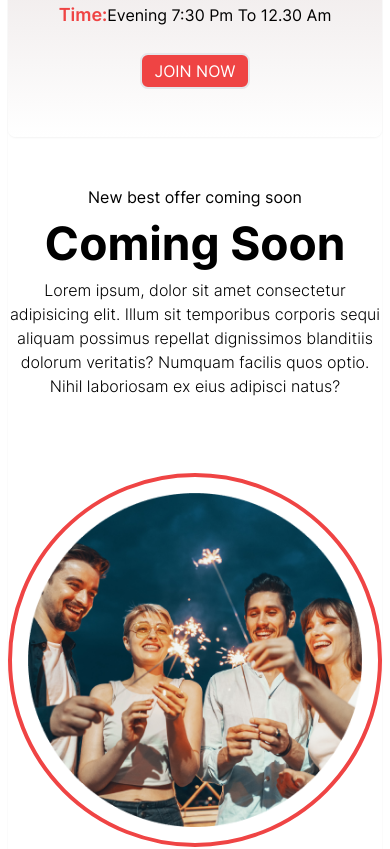
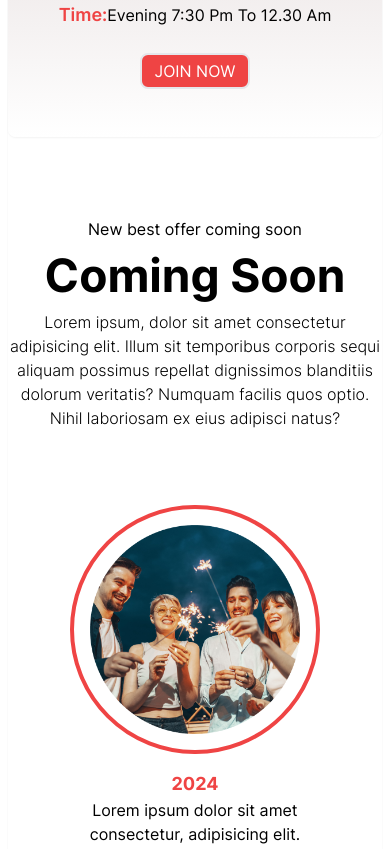
Before and after one commit to Mraj101/tailiwindDesign, a React (Create React App) app: page / in a window 390 px wide. Shown: the part 1100-1949 px from the top of the page. Built offline with nearby package versions, Linux system fonts and the light colour scheme.

Commit message:
responsive

```diff
--- a/src/components/JoinNow.js
+++ b/src/components/JoinNow.js
@@ -2,7 +2,7 @@ import React from "react";
 import "./css/joinNow.css";
 const JoinNow = () => {
   return (
-    <div className="gradient-bg  py-7 rounded-lg flex justify-center items-center shadow-sm shadow-gray">
+    <div className="gradient-bg  py-7 rounded-lg flex justify-center items-center shadow-sm shadow-gray mb-20">
       <div class="flex items-center justify-center flex-col font-inter w-full  p-5">
         <p class="p-1">
           <span class=" text-red-500 font-semibold text-lg">Place:</span>New Park hotel
--- a/src/components/Offer.js
+++ b/src/components/Offer.js
@@ -5,7 +5,7 @@ import "./css/Offer.css"; // Import your CSS file here (if not already done)
 
 const Offer = () => {
   return (
-    <div className="flex items-center justify-center py-12 offer-container">
+    <div className="flex items-center justify-center offer-container mb-20 font-inter">
       <div className=" w-full flex flex-col md:flex-row items-center justify-between">
         <div className=" w-full md:w-1/3 h-72 overflow-hidden md:mb-0 ">
           <p className="offer-line font-inter text-center">New best offer coming soon</p>
@@ -14,18 +14,18 @@ const Offer = () => {
             Lorem ipsum, dolor sit amet consectetur adipisicing elit. Illum sit temporibus corporis sequi aliquam possimus repellat dignissimos blanditiis dolorum veritatis? Numquam facilis quos optio. Nihil laboriosam ex eius adipisci natus?
           </p>
         </div>
-        <div className="w-full md:w-1/4 flex items-center justify-center mb-4 md:mb-0">
+        <div className="w-8/12 md:w-1/4 flex items-center justify-center mb-4 md:mb-0">
           <div className="border-4 border-red-500 rounded-full">
             <img src={FireworksImg} alt="fireworks" className="fireworks-img w-full object-contain p-4" />
           </div>
         </div>
         <div className=" w-full md:w-1/3 flex  flex-col items-center md:items-start md:px-8 ">
           <div className=" w-7/12 md:w-full mb-4 md:mb-0">
-            <h3 class="text-center md:text-start">2024</h3>
+            <h3 class="text-center text-lg md:text-start md:text-xl lg:text-2xl xl:text-3xl 2xl:text-5xl font-bold text-red-500">2024</h3>
             <p class="text-center md:text-start">Lorem ipsum dolor sit amet consectetur, adipisicing elit. Quisquam, sapiente?</p>
           </div>
           <div className="">
-            <img src={NewYearImg} alt="newyear" />
+            <img src={NewYearImg} alt="newyear"/>
           </div>
         </div>
       </div>
```
